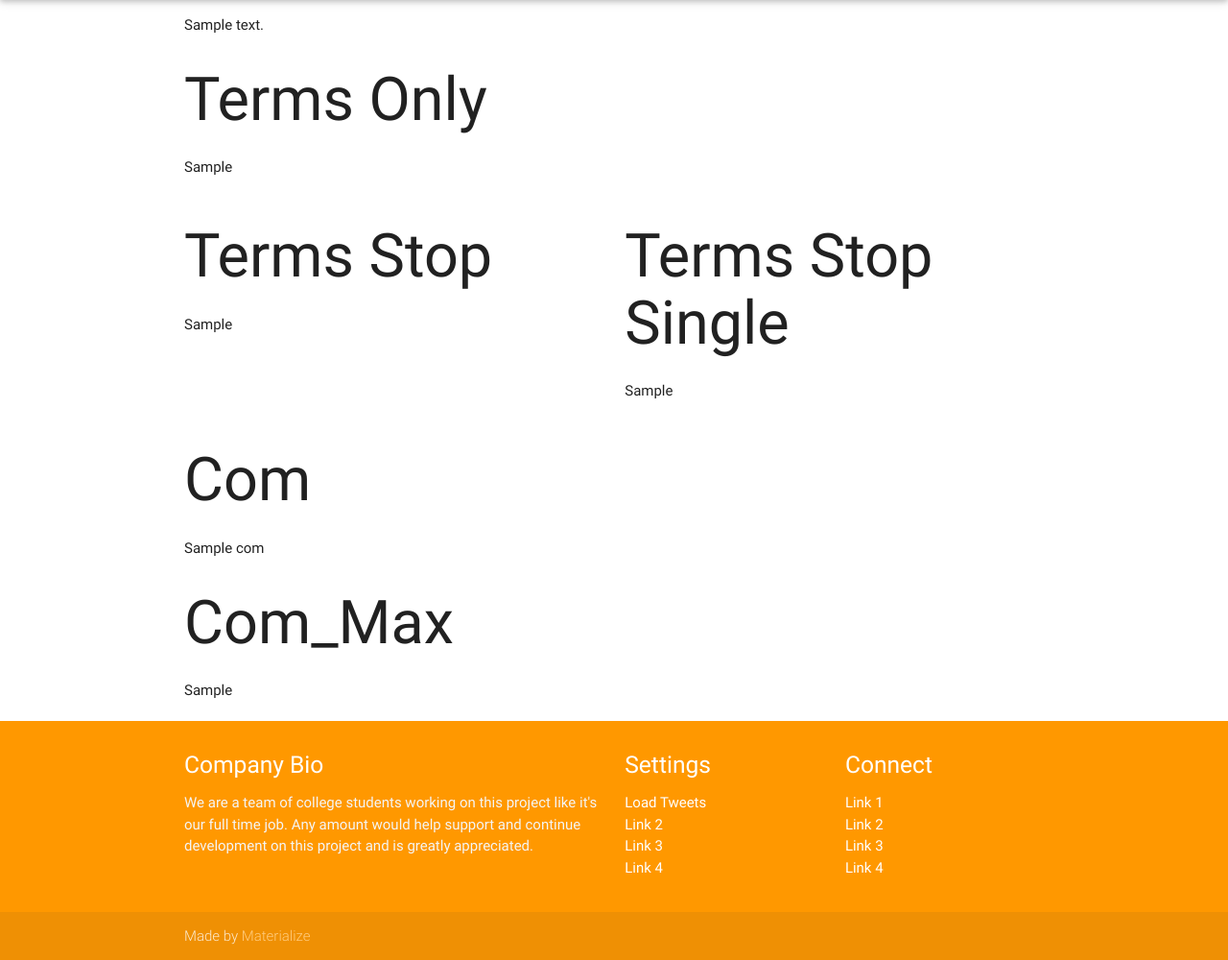
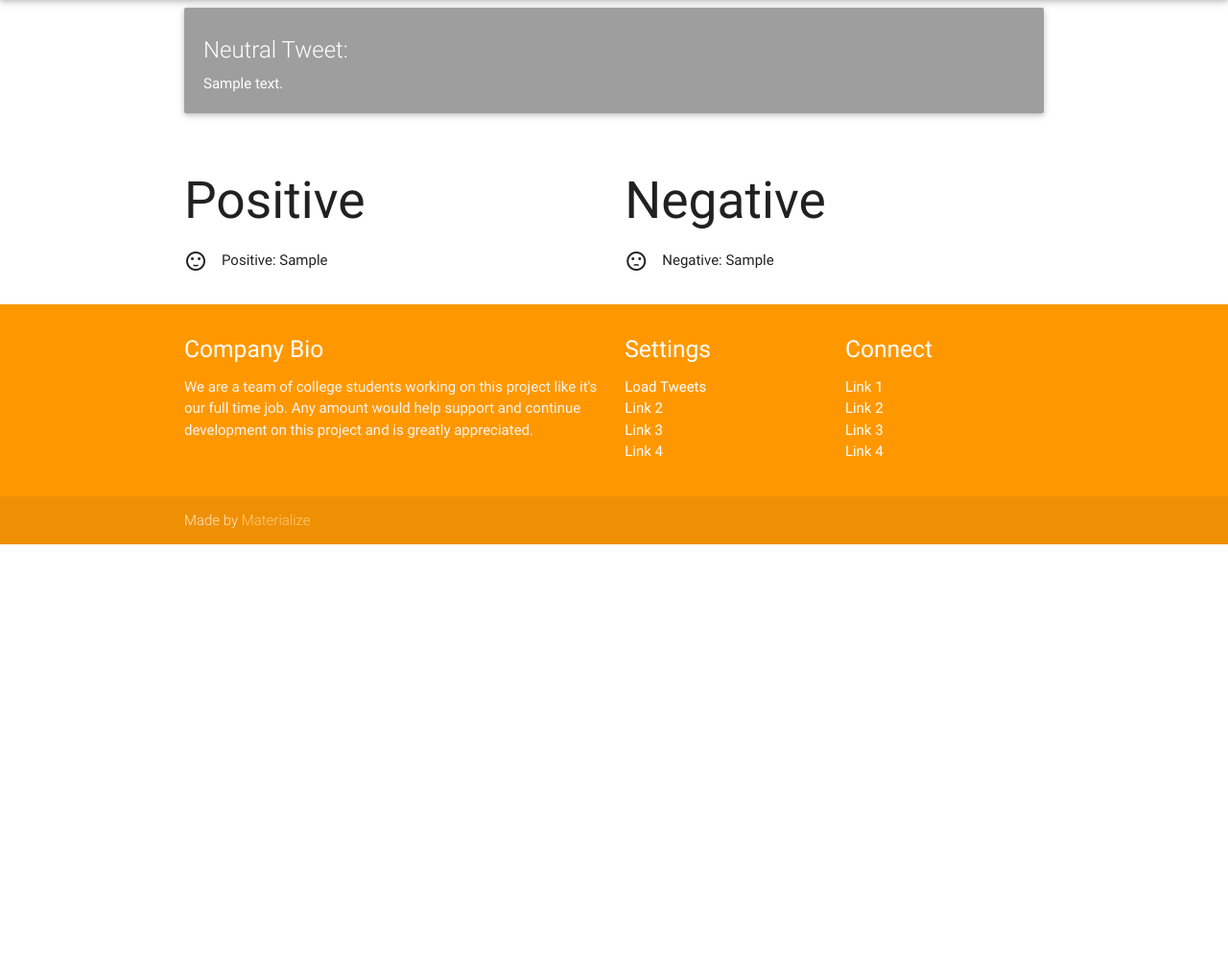
Before and after one commit to aczapata/twitter, a Django app: template collector/templates/collector/tokenize.html in a window 1280 px wide. Shown: the part 64-1064 px from the top of the page at 96% size. After the commit the page ends 631 px from the top, so only its background shows below. Run offline with Django 3.2, Linux system fonts and the light colour scheme; tables that the repository leaves empty hold one stand-in row (values such as "Sample post"); the template is opened without the code that fills it: values that come from a table or form of the project are taken from there, most other values are stand-ins (such as "Sample title", 1, 10 or a date in 2020); parts of the project's set-up code (start-up, migrations or seed data) failed here and were passed over; some libraries are stand-ins or nearby versions.

Commit message:
Sentiment per tweet

```diff
--- a/collector/templates/collector/detail.html
+++ b/collector/templates/collector/detail.html
@@ -10,6 +10,9 @@
             <div class="card-content">
               <span class="card-title blue-text">Tweet:</span>
               <p>{{ tweet.content }}</p>
+            </div>
+            <div class="card-action">
+              <a class="blue-text" href="{% url 'collector:tokenize' tweet.id %}"> Analytics </a>
             </div>
           </div>
         </div>
--- a/collector/templates/collector/tokenize.html
+++ b/collector/templates/collector/tokenize.html
@@ -2,42 +2,44 @@
 {% block title %}Twitter Elections{% endblock %}
 {% block content %}
 
-	<p>{{ tweet.content }}</p>
 
+	<div class="row">
+		<div class="col s12">
+		{% if dif > 0.05 %}
+			{% if results_pos > results_neg %}
 
-	<h1>Terms Only</h1>
-	<ul class="">
-	{% for tweet_part in terms_only %}
-	    <li>{{ tweet_part }} </li>
-	{% endfor %}
-	</ul>
-	<div class="row">
-		<div class="col s12 m6 ">
-			<h1>Terms Stop</h1>
-			<ul class="">
-			{% for tweet_part in terms_stop %}
-			    <li>{{ tweet_part }} </li>
-			{% endfor %}
-			</ul>
-		</div>
-		<div class="col s12 m6 ">
-			<h1>Terms Stop Single</h1>
-			<ul class="">
-			{% for tweet_part in terms_stop_single %}
-			    <li>{{ tweet_part }} </li>
-			{% endfor %}
-			</ul>
+		          <div class="card green">
+			            <div class="card-content">
+			              <span class="card-title white-text">Positive Tweet:</span>
+			              <p class="white-text">{{ tweet.content }}</p>
+			            </div>
+		          </div>
+			{%else%}
+					<div class="card red">
+			            <div class="card-content">
+			              <span class="card-title white-text">Negative Tweet:</span>
+			              <p class="white-text">{{ tweet.content }}</p>
+			            </div>
+		          </div>
+			{%endif%}
+		{%else%}
+			<div class="card grey">
+			    <div class="card-content">
+			      <span class="card-title white-text">Neutral Tweet:</span>
+			      <p class="white-text">{{ tweet.content }}</p>
+			    </div>
+		    </div>
+		{%endif%}
 		</div>
 	</div>
-
-
-
-
-	<h1> Com</h1>
-
-	<p>{{ com }}</p>
-
-	<h1> Com_Max</h1>
-	<p>{{ com_max }}</p>
-
+	<div class="row">
+		<div class="col s12 m6">
+			<h2>Positive</h2>
+			<p><i class="material-icons left">sentiment_satisfied</i>Positive: {{results_pos}}</p>
+		</div>
+		<div class="col s12 m6">
+			<h2>Negative</h2>
+			<p><i class="material-icons left">sentiment_dissatisfied</i>Negative: {{results_neg}}</p>
+		</div>
+	</div>
 {% endblock %}
```
Also changed, not shown: collector/views.py (+45 -62 lines), 4 other files.
